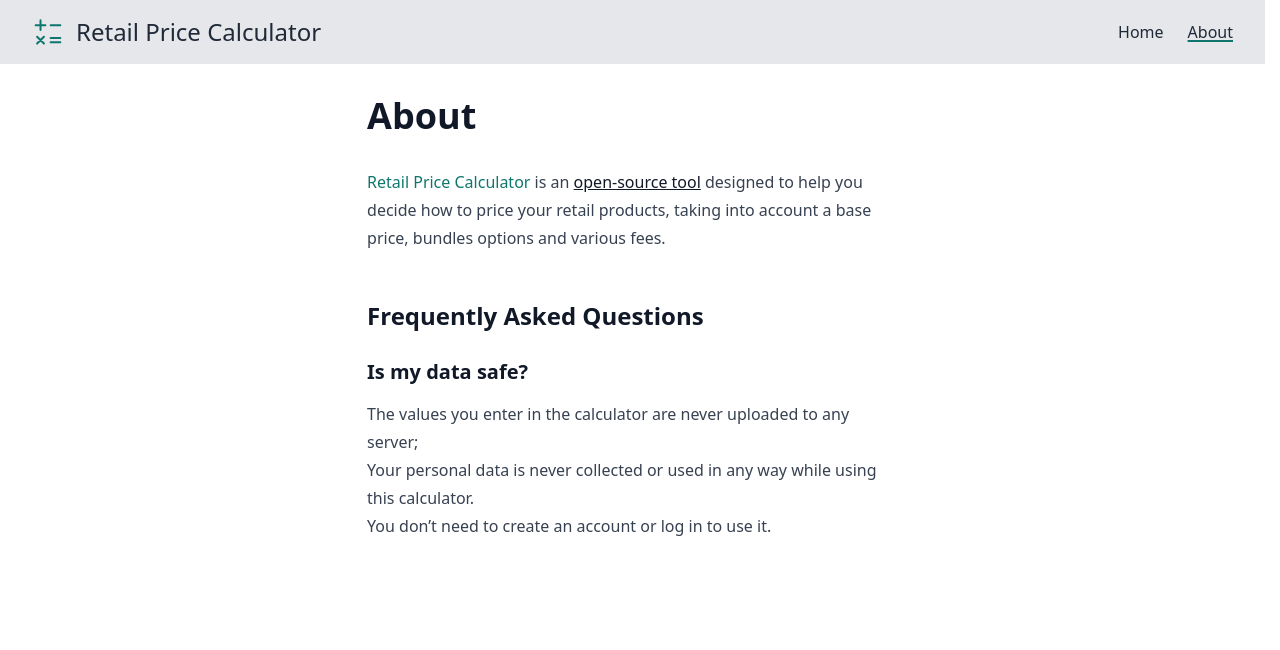
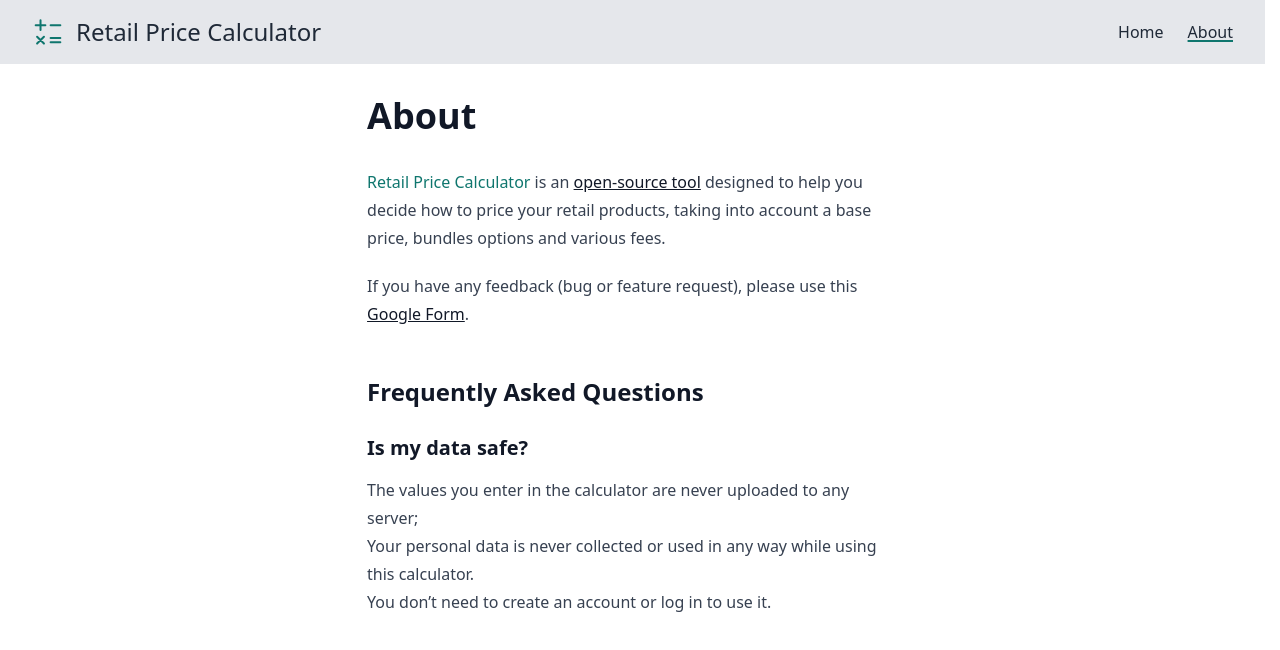
Before and after one commit to loicteixeira/retail-price-calculator, a SvelteKit app: page /about in a window 1280 px wide. Shown: the top 650 px of the page. Built offline with nearby package versions, Linux system fonts and the light colour scheme.

Commit message:
Add link to feedback form

```diff
--- a/src/routes/about/+page.svelte
+++ b/src/routes/about/+page.svelte
@@ -14,6 +14,11 @@
 	help you decide how to price your retail products, taking into account a base price, bundles
 	options and various fees.
 
+	<p>
+		If you have any feedback (bug or feature request), please use this
+		<a href="https://forms.gle/xrsSzuvchw26hppBA">Google Form</a>.
+	</p>
+
 	<h2>Frequently Asked Questions</h2>
 
 	<h3>Is my data safe?</h3>
```
